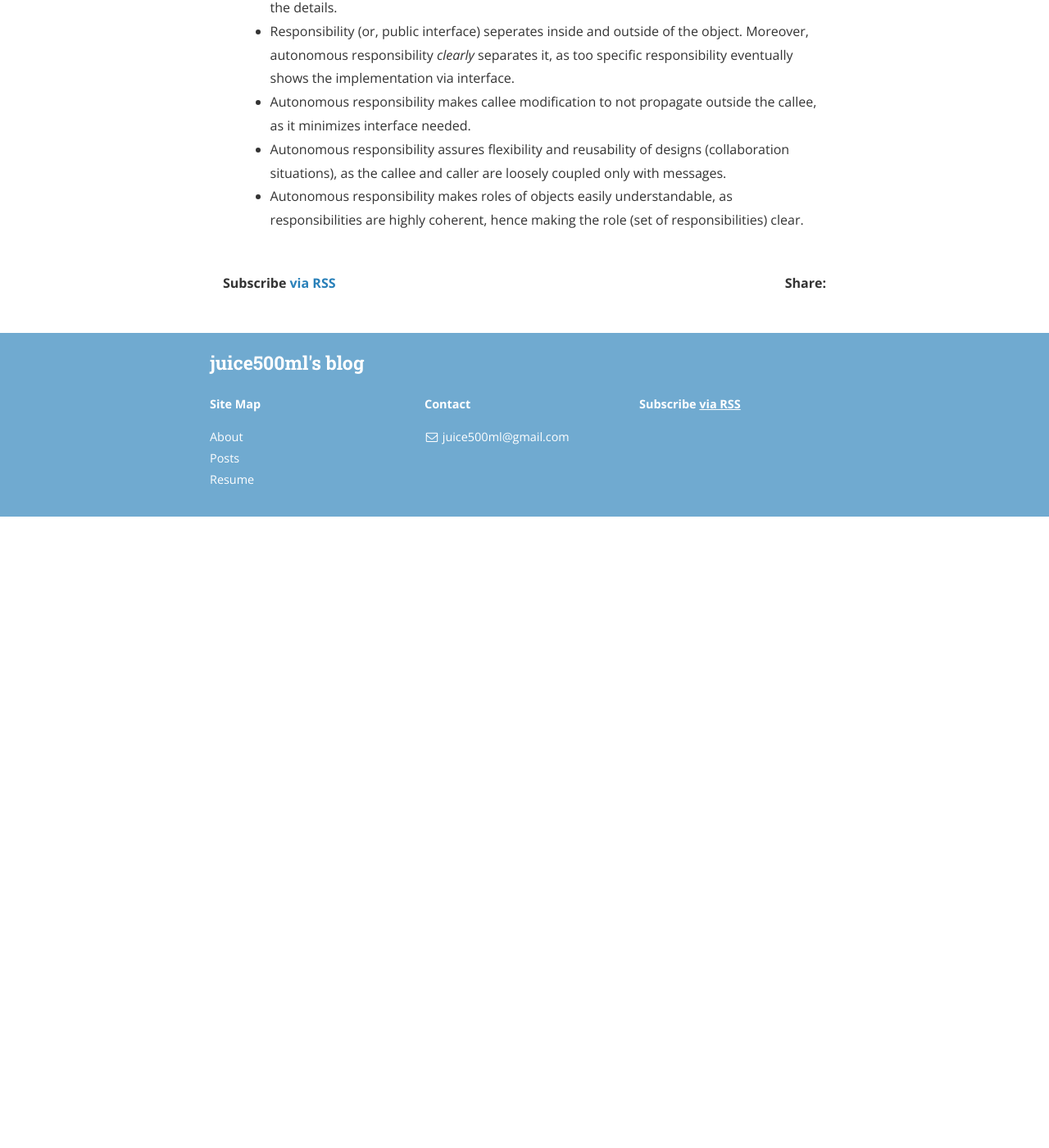
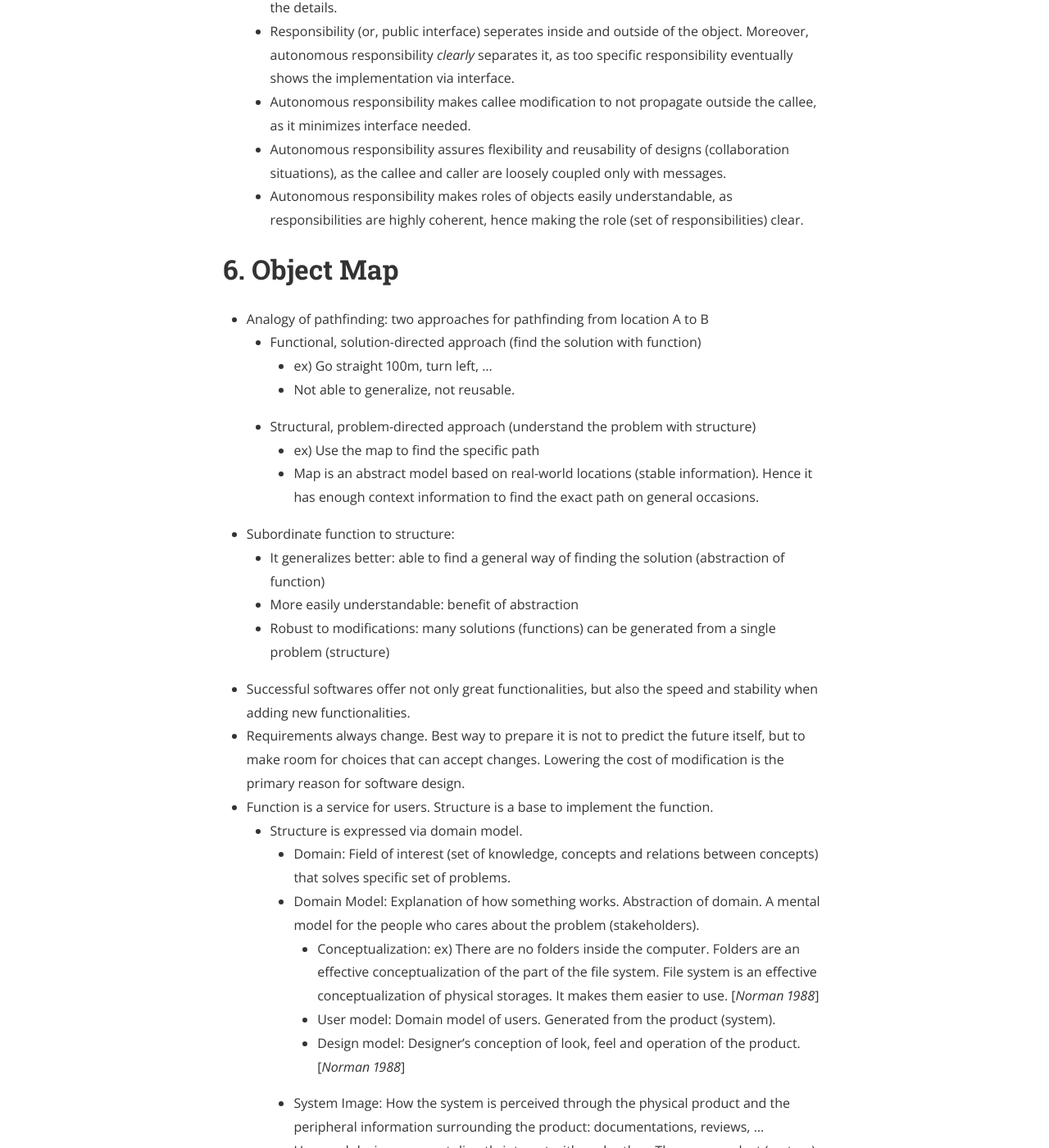
Before and after one commit to juice500ml/juice500ml.github.io, a Jekyll site: the page built from _posts/2019-02-16-The-Essense-of-Object-Orientation.markdown, in a window 1280 px wide and 1400 px high, scrolled down 12376 px. Shown: the whole window at 82% size. Built offline with Jekyll 4.4.1, drawn with Linux system fonts in a browser that asks for light colours; nearby versions of some CDN libraries; formulas are drawn with MathJax 3; before the commit the page ends 13006 px from its top, so only the background shows below that; some of the changed text lies outside the part shown.

Commit message:
Post 2019-02-16-The-Essense-of-Object-Orientation.markdown upload from Editorial

```diff
--- a/_posts/2019-02-16-The-Essense-of-Object-Orientation.markdown
+++ b/_posts/2019-02-16-The-Essense-of-Object-Orientation.markdown
@@ -247,3 +247,47 @@ This is a summary of the book [The Essense of Object-Orientation: Roles, Respons
 	- Autonomous responsibility makes callee modification to not propagate outside the callee, as it minimizes interface needed.
 	- Autonomous responsibility assures flexibility and reusability of designs (collaboration situations), as the callee and caller are loosely coupled only with messages.
 	- Autonomous responsibility makes roles of objects easily understandable, as responsibilities are highly coherent, hence making the role (set of responsibilities) clear.
+
+# 6. Object Map
+- Analogy of pathfinding: two approaches for pathfinding from location A to B
+	- Functional, solution-directed approach (find the solution with function)
+		- ex) Go straight 100m, turn left, ...
+		- Not able to generalize, not reusable.
+	- Structural, problem-directed approach (understand the problem with structure)
+		- ex) Use the map to find the specific path
+		- Map is an abstract model based on real-world locations (stable information). Hence it has enough context information to find the exact path on general occasions.
+- Subordinate function to structure:
+	- It generalizes better: able to find a general way of finding the solution (abstraction of function)
+	- More easily understandable: benefit of abstraction
+	- Robust to modifications: many solutions (functions) can be generated from a single problem (structure)
+- Successful softwares offer not only great functionalities, but also the speed and stability when adding new functionalities.
+- Requirements always change. Best way to prepare it is not to predict the future itself, but to make room for choices that can accept changes. Lowering the cost of modification is the primary reason for software design.
+- Function is a service for users. Structure is a base to implement the function.
+	- Structure is expressed via domain model.
+		- Domain: Field of interest (set of knowledge, concepts and relations between concepts) that solves specific set of problems.
+		- Domain Model: Explanation of how something works. Abstraction of domain. A mental model for the people who cares about the problem (stakeholders).
+			- Conceptualization: ex) There are no folders inside the computer. Folders are an effective conceptualization of the part of the file system. File system is an effective conceptualization of physical storages. It makes them easier to use. [*Norman 1988*]
+			- User model: Domain model of users. Generated from the product (system).
+			- Design model: Designer’s conception of look, feel and operation of the product. [*Norman 1988*]
+		- System Image: How the system is perceived through the physical product and the peripheral information surrounding the product: documentations, reviews, ...
+		- User and designer cannot directly interact with each other. They use product (system) as their medium. That is why the system image, which is formulated around the system, which is built upon the design model, has to reflect the user model.
+		- User model, design model and system image can be made similar to each other (minimize the representational/semantic gap between real world objects (object from the user model) and software objects using metaphor) with OO paradigm: Seamlessness of OO paradigm.
+		- User understands the essentials of the domain better than any other. Essentials are usually not volatile. Therefore, user model provides stable structure that can contain functions.
+	- Function is expressed via use case.
+		- Concentrate on the interaction between user (with a specific purpose) and system (does a series of procedures to serve that purpose) to find good functional requirements.
+		- Use case
+			- Flow of interactions between user and system to achieve purpose of the user
+			- Understanding contract between system and its stakeholders while concentrating on actions
+		- Actor: A role that a particular person, people, or a computer system, is playing when they use the system under design. [*Cockburn 1999*]
+		- Primary Actor: A particular actor that is associated with a use case. The use case satisfies the need of the primary actor, who initially starts the interaction with the system. [*Cockburn 1999*]
+		- Stakeholder: A person with a vested interest in the behavior inside the use case. [*Cockburn 1999*]
+		- Scenario
+			-  Sequence of interactions that happens under certain conditions, with the intent to achieve the primary actor’s goal, and having a particular result with respect to that goal. [*Cockburn 1999*]
+			- A use case is a set of scenarios tied together by a common goal of the user. [*Fowler 2003*]
+			- Systematic relations between sporadic functions can be found by providing the intent.
+
+# References
+- Note that cited sentences may be summarized, paraphrased or rewritten. But due to limitations of myself, modifications may changed the original intention of the writer.
+- *Norman 1988*: Donald A. Norman, The Psychology of Everyday Things
+- *Cockburn 1999*: Alistair Cockburn, Writing Effective Use Cases
+- *Fowler 2003*: UML Distilled: A Brief Guide to the Standard Object Modeling Language
```
